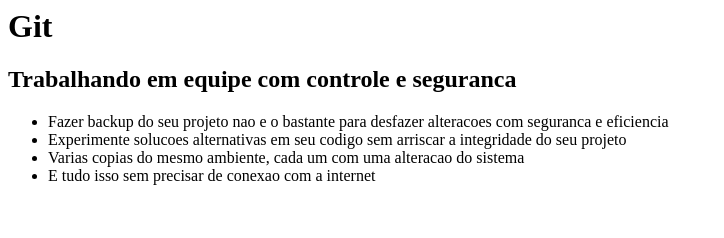
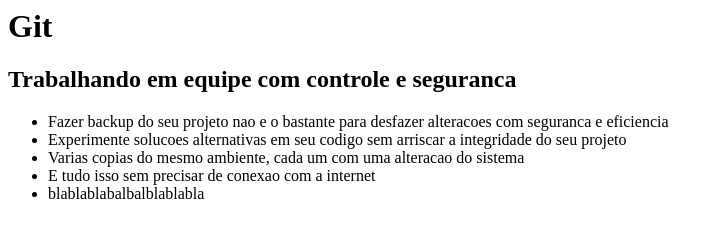
Before and after one commit to SFalcon12/site, a plain HTML site: page index.html in a window 1280 px wide. Shown: the whole page, without its empty margins (0-724 px from the left). Drawn offline with Linux system fonts and the light colour scheme.

Commit message:
commit aleatorio

```diff
--- a/index.html
+++ b/index.html
@@ -18,6 +18,8 @@
 			do sistema</li>
 
 			<li>E tudo isso sem precisar de conexao com a internet</li>
+
+			<li>blablablabalbalblablabla</li>
 		</ul>
 	</body>
 
```
